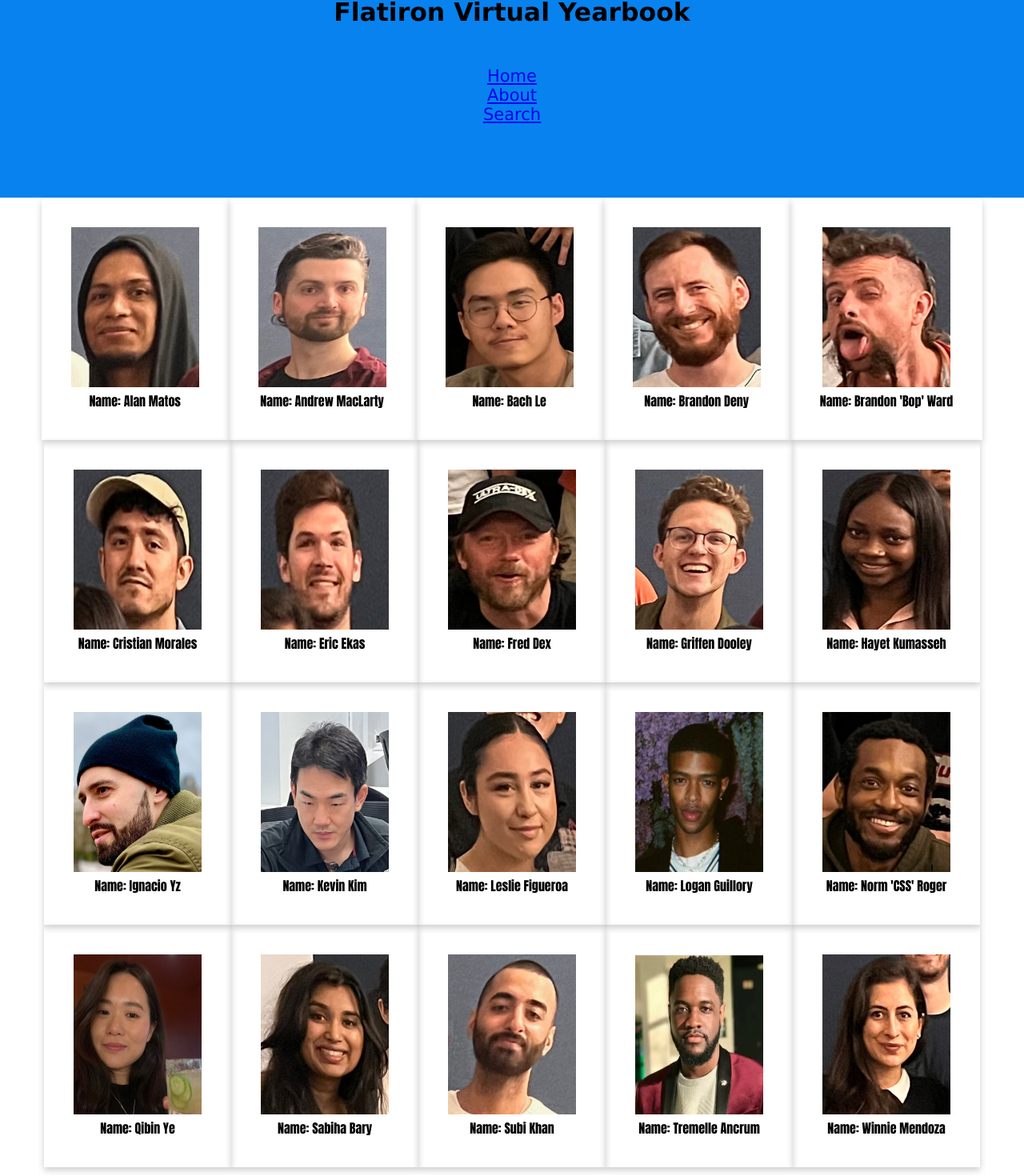
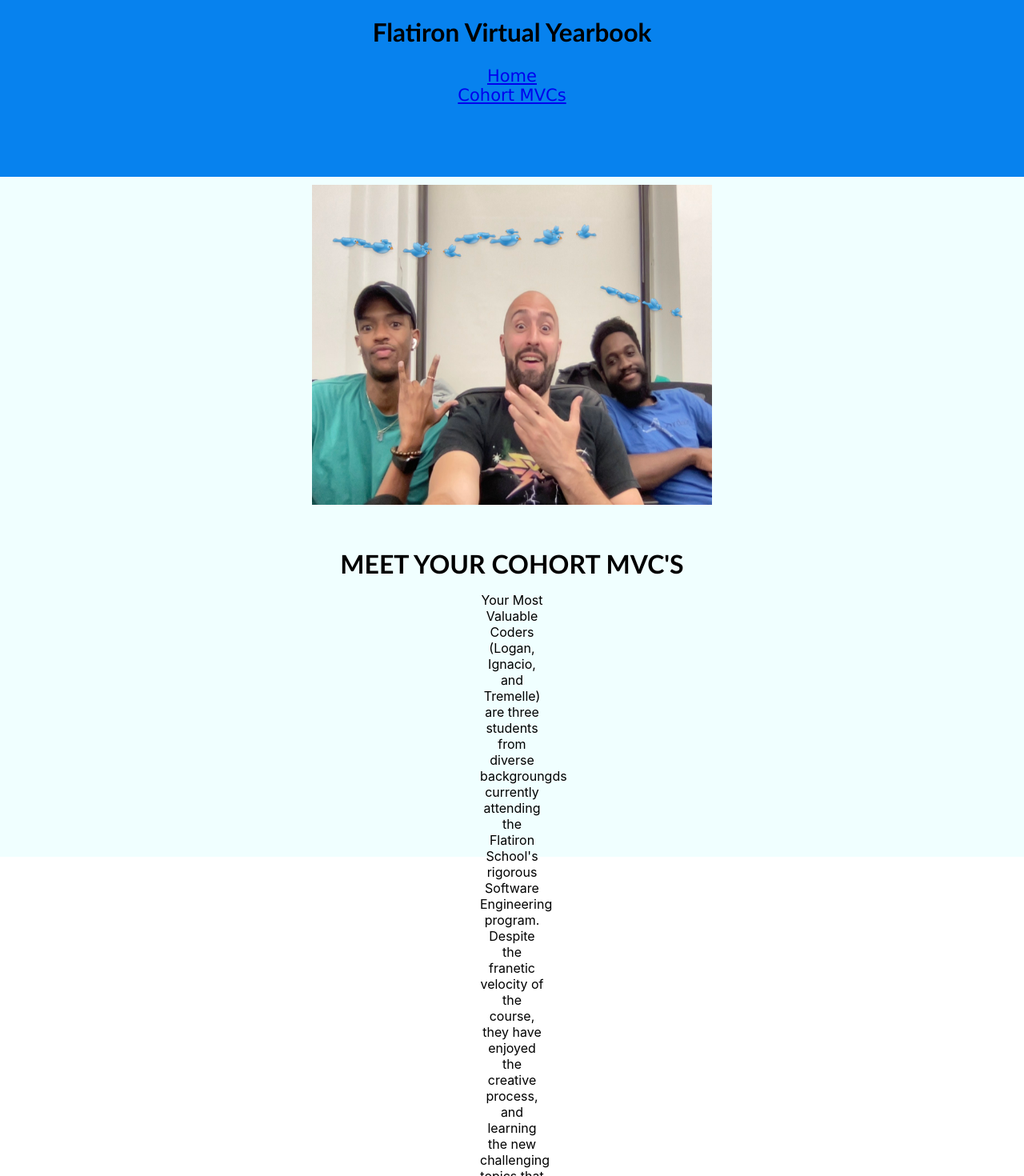
Before and after one commit to Ignacioyz/Phase2Project, a React (Create React App) app: page /router3 in a window 1280 px wide. Shown: the part 29-1499 px from the top of the page at 80% size. Built offline with nearby package versions, Linux system fonts and the light colour scheme; data requests are answered from the project's data file.

Commit message:
routes, mcv, json data info

```diff
--- a/src/App.css
+++ b/src/App.css
@@ -1,3 +1,9 @@
+h1{
+  margin: 0%;
+  padding-top: 50px;
+  font-family:'Trebuchet MS', 'Lucida Sans Unicode', 'Lucida Grande', 'Lucida Sans', Arial, sans-serif
+}
+
 .App {
   text-align: center;
   margin-bottom: 10px;
@@ -7,6 +13,7 @@
   height: 40vmin;
   pointer-events: none;
 }
+
 
 /* @media (prefers-reduced-motion: no-preference) {
   .App-logo {
@@ -55,3 +62,35 @@
   height:200px ;
   width: 160px;
 }
+
+html,body{
+  margin: 0;
+  padding: 0;
+}
+
+.mvc-div{
+  background-color: azure;
+  height: 850px;
+}
+
+p{
+  text-align: center;
+
+}
+
+.mvc-description{
+  padding-left: 600px;
+  padding-right: 600px;
+
+}
+
+#homies{
+  margin-top: 10px;
+  width: 500px;
+  height: 400px;
+}
+
+#profile-image{
+  width: 500px;
+  height: 400px;
+}
--- a/src/App.js
+++ b/src/App.js
@@ -4,10 +4,8 @@
 import './App.css';
 import CohortComponent from './CohortComponent';
 import NavComp from './NavComp';
-import cohort from "./cohort.json"
-import Router1 from './Router1';
-import Router2 from './Router2';
 import Router3 from './Router3';
+import StudentProfile from './StudentProfile';
 
 
 function App() {
@@ -20,23 +18,18 @@
       .then(r => r.json())
       .then(data => {
         setCohort(data)
-        console.log(data)
+        // console.log(data)
       })
   }, [])
 
-  const [memberProfile, setMemberProfile] = useState([])
+  const [memberProfile, setMemberProfile] = useState({})
 
-  function handleClick(cohort) {
-    const clickedStutdent = memberProfile.findIndex(student => cohort.id === student.id )
-  if (clickedStutdent === -1) {
-    setMemberProfile([...memberProfile, cohort])
-  }
+  function handleClick(member) {
+    setMemberProfile(member)
+
   }
 
-
-
-
-
+  console.log(memberProfile)
 
 
 
@@ -44,16 +37,18 @@
   return (
     <div className="App">
       <NavComp onChangePage={setPage} />
-      <CohortComponent cohort={cohort} handleClick={handleClick} />
+
       <Switch>
-        <Route path="/router1">
-          <Router1 />
-        </Route>
-        <Route path="/router2">
-          <Router2 />
+
+        <Route path="/studentprofile/:id">
+          <StudentProfile />
         </Route>
         <Route path="/router3">
           <Router3 />
+        </Route>
+        <Route path="/">
+        <CohortComponent memberProfile={memberProfile} cohort={cohort}
+        handleClick={handleClick} />
         </Route>
       </Switch>
 
--- a/src/CohortComponent.js
+++ b/src/CohortComponent.js
@@ -1,22 +1,21 @@
 import React, { useState } from "react"
 import { Switch, Route } from 'react'
+import { NavLink } from "react-router-dom"
+import StudentProfile from "./StudentProfile"
 
 
-const CohortComponent = ({ cohort, handleClick }) => {
-
-  {cohort.map(member => {
-    return
-  })}
+const CohortComponent = ({ cohort, handleClick, memberProfile, }) => {
 
 
     return (
         <div>
             {cohort.map(member => {
                 return (
-                    <div key={member.Name} onClick ={handleClick} id="CohortMembers" >
+                    <div key={member.Name} onClick={() => handleClick(member) } id="CohortMembers" >
+
                     <img src={member.Image}></img>
                     <br></br>
-                     Name: {member.Name}
+
                      <br></br>
                      {/* Place of birth: {member.City}
                      <br></br>
@@ -25,7 +24,12 @@
                      Favorite Color:
                      <br></br>
                      {member.FavoriteColor}   */}
+
+
+                    <NavLink to={`/StudentProfile/${member.id}`}> {member.Name} </NavLink>
                      </div>
+
+
                 )
 
 
--- a/src/NavComp.js
+++ b/src/NavComp.js
@@ -18,11 +18,12 @@
         <div>
 
             <NavLink exact to="/">Home</NavLink><br></br>
-            <NavLink to="/router2">About</NavLink><br></br>
-            <NavLink to="/router3">Search</NavLink>
+            <NavLink to="/router3">Cohort MVCs </NavLink>
 
         </div>
+        <h1>
 
+        </h1>
         </nav>
 
     );
--- a/src/Router1.js
+++ /dev/null
@@ -1,11 +0,0 @@
-import React from "react";
-
-function Router1() {
-    return(
-        <div id="home">
-            <h1>OUR COHORT!</h1>
-        </div>
-    );
-}
-
-export default Router1
--- a/src/Router3.js
+++ b/src/Router3.js
@@ -1,4 +1,5 @@
 import React from "react";
+
 
 function Router3() {
 
@@ -6,7 +7,18 @@
 
 
     return(
-        <></>
+
+        <div className="mvc-div">
+        <img id="homies" src="./Phase2Admin/Phase2Group.jpg"></img>
+        <h1>MEET YOUR COHORT MVC'S</h1>
+            <div className="mvc-description">
+            <p>Your Most Valuable Coders (Logan, Ignacio, and Tremelle) are three students from diverse backgroungds
+                currently attending the Flatiron School's rigorous Software Engineering program. Despite
+                the franetic velocity of the course, they have enjoyed the creative process, and learning the new
+                challenging topics that the course has to offer.
+            </p>
+            </div>
+        </div>
     )
 }
 export default Router3
--- /dev/null
+++ b/src/StudentProfile.js
@@ -0,0 +1,40 @@
+import React from "react";
+import { useState, useEffect } from 'react'
+import { useParams } from 'react-router-dom'
+
+function StudentProfile({ }) {
+
+    const [studentProfile, setStudentProfile]= useState(false)
+    const { id } = useParams()
+
+
+
+    useEffect(() => {
+        fetch(`http://localhost:4000/students/${id}`)
+        .then(r => r.json())
+        .then(data => {
+            setStudentProfile(data)
+            console.log(data)
+        })
+    }, [id])
+
+    if (!studentProfile) return studentProfile
+
+    return(
+
+       <div id="student-profile">
+
+            <div id="Student_Profile_Div" key = {studentProfile.id}>
+            <img id="profile-image" src={studentProfile.Image} ></img> <br></br>
+            NAME: {studentProfile.Name} <br></br>
+            ORIGIN: {studentProfile.City} <br></br>
+            FAV FOOD: {studentProfile.FavoriteFood} <br></br>
+            FAV COLOR: {studentProfile.FavoriteColor} <br></br>
+           </div>
+
+        </div>
+
+    );
+}
+
+export default StudentProfile
--- a/src/cohort.json
+++ b/src/cohort.json
@@ -11,25 +11,25 @@
         {
             "id": 2,
             "Name": "Andrew MacLarty ",
-            "City": "",
-            "FavoriteFood": "",
-            "FavoriteColor": "",
+            "City": "Sioux Falls",
+            "FavoriteFood": "Bologna Sandwich",
+            "FavoriteColor": "Tuti-Fruity",
             "Image": "./cohort_pictures/Andrew.jpg"
         },
         {
             "id": 3,
             "Name": "Bach Le",
-            "City": "",
-            "FavoriteFood": "",
-            "FavoriteColor": "",
+            "City": "Hanoi, Vietnam",
+            "FavoriteFood": "Banh-Mi",
+            "FavoriteColor": "Brown",
             "Image": "./cohort_pictures/Bach.jpg"
         },
         {
             "id": 4,
-            "Name": "Brandon Deny",
-            "City": "",
-            "FavoriteFood": "",
-            "FavoriteColor": "",
+            "Name": "Brandon Deny (Instructor)",
+            "City": "Fort Benning, GA",
+            "FavoriteFood": "Mexican",
+            "FavoriteColor": "Black",
             "Image": "./cohort_pictures/Brandon.jpg"
         },
         {
@@ -51,9 +51,9 @@
         {
             "id": 7,
             "Name": "Eric Ekas",
-            "City": "",
-            "FavoriteFood": "",
-            "FavoriteColor": "",
+            "City": "Philadelphia, PA",
+            "FavoriteFood": "Pepperoni Pizza",
+            "FavoriteColor": "Red",
             "Image": "./cohort_pictures/Eric.jpg"
         },
         {
@@ -67,17 +67,17 @@
         {
             "id": 9,
             "Name": "Griffen Dooley",
-            "City": "",
-            "FavoriteFood": "",
-            "FavoriteColor": "",
+            "City": "Burbank, CA",
+            "FavoriteFood": "Chicken Pad Thai",
+            "FavoriteColor": "Forrest Green",
             "Image": "./cohort_pictures/Griffen.jpg"
         },
         {
             "id": 10,
             "Name": "Hayet Kumasseh",
-            "City": "",
-            "FavoriteFood": "",
-            "FavoriteColor": "",
+            "City": "Accra, Ghana",
+            "FavoriteFood": "Jollof Rice",
+            "FavoriteColor": "Lavender",
             "Image": "./cohort_pictures/Hayet.jpg"
         },
         {
@@ -108,8 +108,8 @@
             "id": 14,
             "Name": "Logan Guillory",
             "City": "New Orleans, Louisiana",
-            "FavoriteFood": "",
-            "FavoriteColor": "",
+            "FavoriteFood": "Thai",
+            "FavoriteColor": "Teal",
             "Image": "./cohort_pictures/Logan.jpg"
         },
         {
@@ -131,9 +131,9 @@
         {
             "id": 17,
             "Name": "Sabiha Bary",
-            "City": "",
-            "FavoriteFood": "",
-            "FavoriteColor": "",
+            "City": "Brooklyn, NY",
+            "FavoriteFood": "Tacos",
+            "FavoriteColor": "Blue/Red",
             "Image": "./cohort_pictures/Sabiha.jpg"
         },
         {
@@ -155,9 +155,9 @@
         {
             "id": 20,
             "Name": "Winnie Mendoza",
-            "City": "",
-            "FavoriteFood": "",
-            "FavoriteColor": "",
+            "City": "Brownsville, TX",
+            "FavoriteFood": "Tacos",
+            "FavoriteColor": "Black",
             "Image": "./cohort_pictures/Winnie.jpg"
         }
     ]
```
Also changed, not shown: public/Phase2Admin/Phase2Group.jpg (added).
